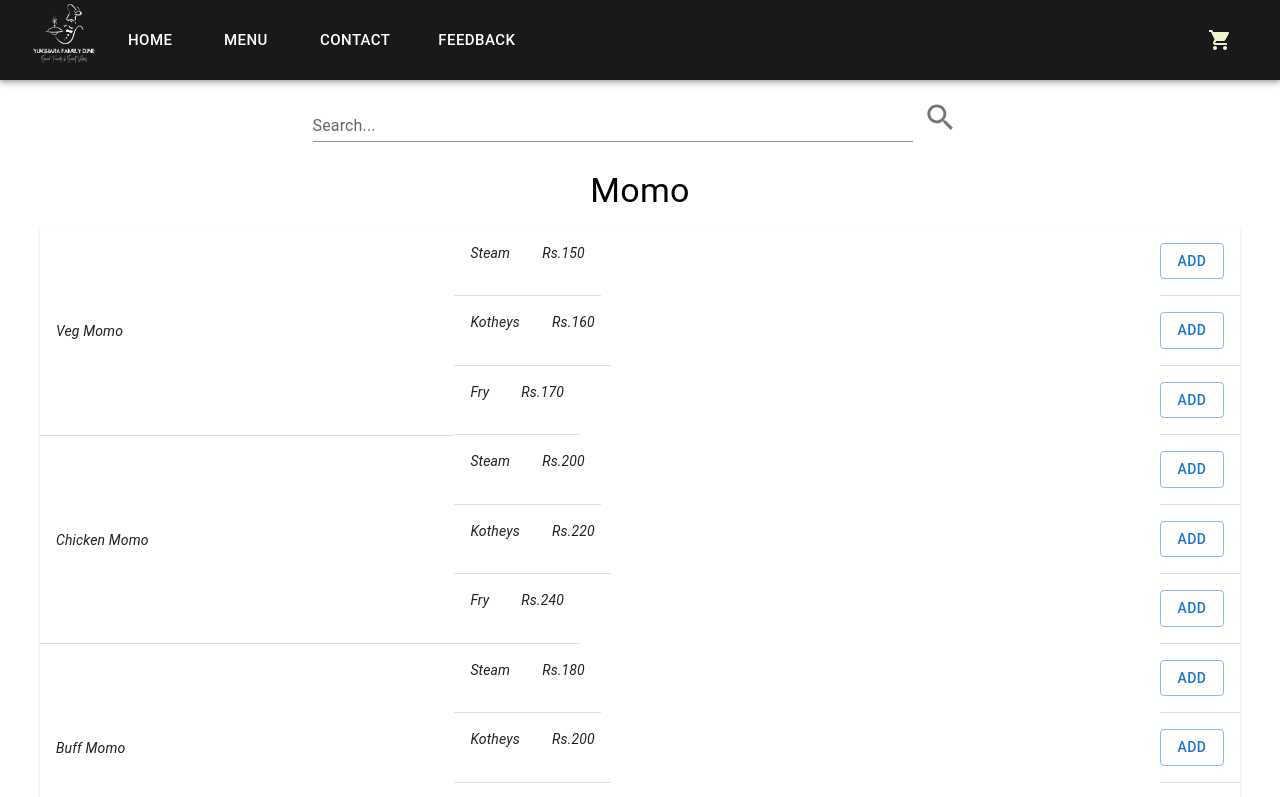
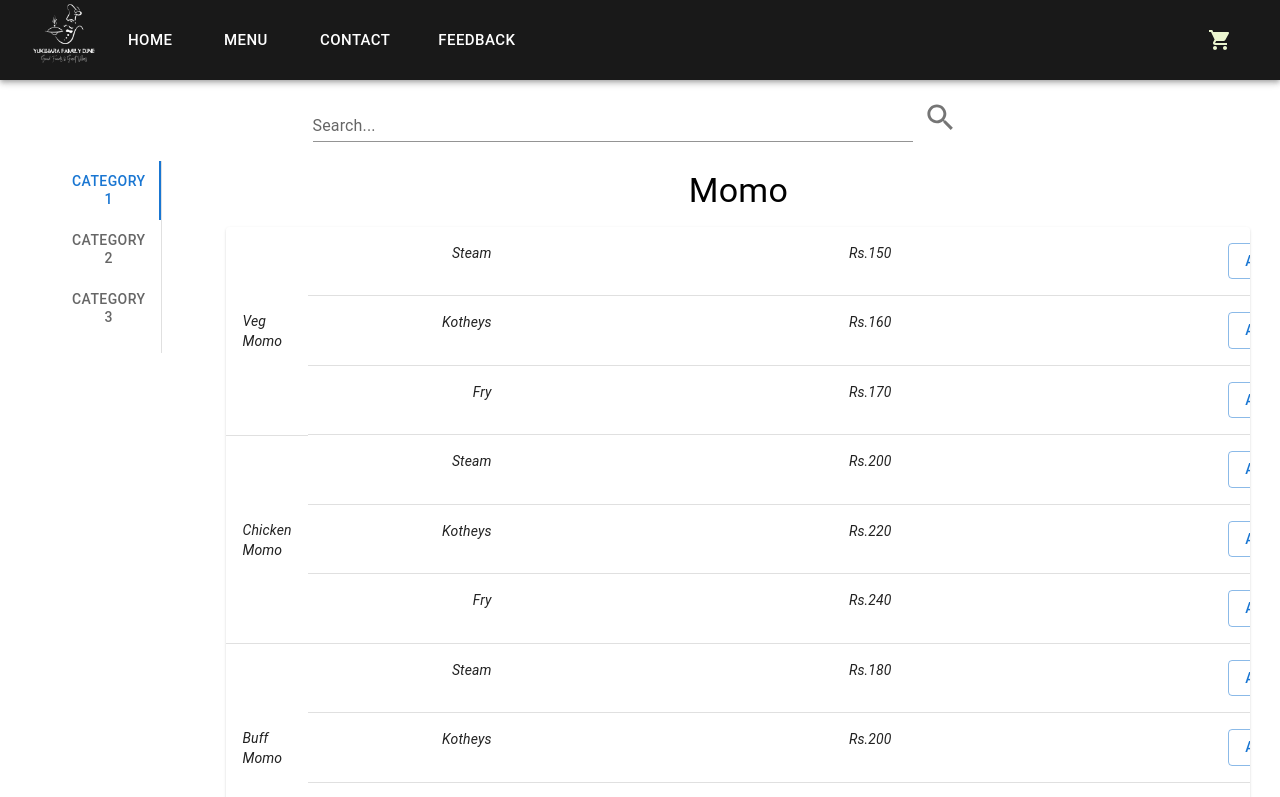
Before and after one commit to Rohin1619/Yukihira, a React (Vite) app: page /menu in a window 1280 px wide. Shown: the top 797 px of the page. Built offline with nearby package versions, Linux system fonts and the light colour scheme.

Commit message:
Added a tab pannel to menu, and fixed the UI

```diff
--- a/src/components/products/products.jsx
+++ b/src/components/products/products.jsx
@@ -15,14 +15,13 @@
 
 import { styles } from "./styles";
 
-const Products = ({ data }) => {
+const Products = ({ data}) => {
     const dispatch = useDispatch();
     const cartItems = useSelector((state) => state.cart.items)
     const hasType = ['Momo', 'Whisky']
 
     const handleAddToCart1 = (type, item) => {
         const isProductInCart = cartItems.some((cartItem) => cartItem.id === type.id);
-        console.log(type, item)
 
         if (!isProductInCart) {
             dispatch(addItem({...type,name:item}, item));
@@ -49,14 +48,14 @@
                             <TableBody sx={ styles.tablebody }>
                                 { menuItem.items.map((item) => (
                                     <TableRow key={ `item-${item.id}` } sx={ styles.namerow } >
-                                        <TableCell component="th" scope="row">
+                                        <TableCell component="th" scope="row" sx={styles.itemName}>
                                             { item.name }
                                         </TableCell>
                                         { hasType.includes(menuItem.category)
                                             ? item.types.map((type) => (
                                                 <TableRow key={ `type-${type.id}` } sx={ styles.typerow }>
-                                                    <TableCell align="right">{ type.label }</TableCell>
-                                                    <TableCell align="right">Rs.{ type.price }</TableCell>
+                                                    <TableCell align="right" sx={styles.label}>{ type.label }</TableCell>
+                                                    <TableCell align="right" sx={styles.labelPrice}>Rs.{ type.price }</TableCell>
                                                     <TableCell align="right" sx={ styles.btn1 }>
                                                         <Button
                                                             variant="outlined"
@@ -68,7 +67,7 @@
                                                     </TableCell>
                                                 </TableRow>
                                             ))
-                                            : <TableCell align="right">Rs.{ item.price }</TableCell> }
+                                            : <TableCell align="right" sx={styles.itemPrice}>Rs.{ item.price }</TableCell> }
                                         { !hasType.includes(menuItem.category) ? (
                                             <TableCell align="right">
                                                 <Button
--- a/src/components/products/styles.js
+++ b/src/components/products/styles.js
@@ -33,12 +33,25 @@
     },
 
     btn1: {
-        paddingLeft: "0px",
-        marginLeft: "auto",
+        paddingLeft: "16px",
+        width: '400px'
     },
 
     label: {
-        marginLeft: '10px',
-        paddingLeft: '10px'
+        marginLeft: '0px',
+        paddingLeft: '10px',
+        width: '200px',
+    },
+
+    labelPrice:{
+        width:'400px'
+    },
+
+    itemPrice:{
+        width:'auto'
+    },
+
+    itemName:{
+        width:'500px'
     }
 }
--- /dev/null
+++ b/src/components/tablePanel/styles.js
@@ -0,0 +1,9 @@
+export const styles = {
+    root: {
+        padding: '16px',
+        flexGrow: 1,
+        display: 'flex',
+        height: 224
+
+    }
+}
--- /dev/null
+++ b/src/components/tablePanel/tablePanel.jsx
@@ -0,0 +1,85 @@
+import React, { useState } from 'react';
+import PropTypes from 'prop-types';
+import Tabs from '@mui/material/Tabs';
+import Tab from '@mui/material/Tab';
+import Typography from '@mui/material/Typography';
+import Box from '@mui/material/Box';
+
+import Products from '../products/products';
+
+import { foodProducts, beverageProducts } from '../../constants/productsConstants';
+import { styles } from './styles';
+
+function TabPanel(props) {
+    const { children, value, index, ...other } = props;
+
+    return (
+        <div
+            role="tabpanel"
+            hidden={ value !== index }
+            id={ `vertical-tabpanel-${index}` }
+            aria-labelledby={ `vertical-tab-${index}` }
+            { ...other }
+        >
+            { value === index && (
+                <Box sx={ { p: 3 } }>
+                    <Typography>{ children }</Typography>
+                </Box>
+            ) }
+        </div>
+    );
+}
+
+TabPanel.propTypes = {
+    children: PropTypes.node,
+    index: PropTypes.number.isRequired,
+    value: PropTypes.number.isRequired,
+};
+
+function a11yProps(index) {
+    return {
+        id: `vertical-tab-${index}`,
+        'aria-controls': `vertical-tabpanel-${index}`,
+    };
+}
+
+const categories = ['Category 1', 'Category 2', 'Category 3'];
+
+export default function TabWithProducts() {
+    const [value, setValue] = useState(0);
+
+    const handleChange = (event, newValue) => {
+        setValue(newValue);
+    };
+
+    const allProducts = [...foodProducts, ...beverageProducts];
+
+    return (
+        <div>
+            <Box
+                sx={ styles.root }
+            >
+                <Tabs
+                    orientation="vertical"
+                    variant="scrollable"
+                    value={ value }
+                    onChange={ handleChange }
+                    aria-label="Vertical tabs example"
+                    sx={ { borderRight: 1, borderColor: 'divider' } }
+                >
+                    { categories.map((category, index) => (
+                        <Tab label={ category } { ...a11yProps(index) } key={ index } />
+                    )) }
+                </Tabs>
+                { categories.map((category, index) => (
+                    <TabPanel value={ value } index={ index } key={ index }>
+                        {/* <Products
+                            category={ category }
+                            products={ allProducts.filter((product) => product.category === category) }
+                        /> */}
+                    </TabPanel>
+                )) }
+            </Box>
+        </div>
+    );
+}
--- a/src/pages/menu/Menu.jsx
+++ b/src/pages/menu/Menu.jsx
@@ -4,10 +4,8 @@
 
 import Products from '../../components/products/products'
 import SearchBar from '../../components/searchBar/searchBar'
-import {
-  foodProducts,
-  beverageProducts,
-} from "../../constants/productsConstants.js";
+import { foodProducts, beverageProducts} from "../../constants/productsConstants.js";
+import TabWithProducts from '../../components/tablePanel/tablePanel';
 
 import { styles } from './styles'
 
@@ -16,8 +14,13 @@
     <>
       <Box sx={styles.root}>
         <SearchBar />
-        <Products data={ foodProducts } />
-        <Products data= { beverageProducts } />
+        <Box style={ { display: 'flex' } }>
+        <TabWithProducts />
+          <Box sx={ styles.products }>
+            <Products data={ foodProducts } />
+            <Products data={ beverageProducts } />
+          </Box>
+        </Box>
       </Box>
     </>
   )
--- a/src/pages/menu/styles.js
+++ b/src/pages/menu/styles.js
@@ -3,18 +3,17 @@
         marginLeft: 'auto',
         padding: '40px',
         paddingTop: '10px',
-        // display: 'flex',
-        // flexDirection: 'column',
-        // alignItems: 'center',
-        // height: '100vh'
-
+        display: 'flex',
+        flexDirection: 'column'
     },
 
     searchbar: {
         justifyContent: 'center'
     },
 
-    products:{
-
+    products: {
+        display: 'flex',
+        flexDirection: 'column',
+        width: '80vw'
     }
 }
```
